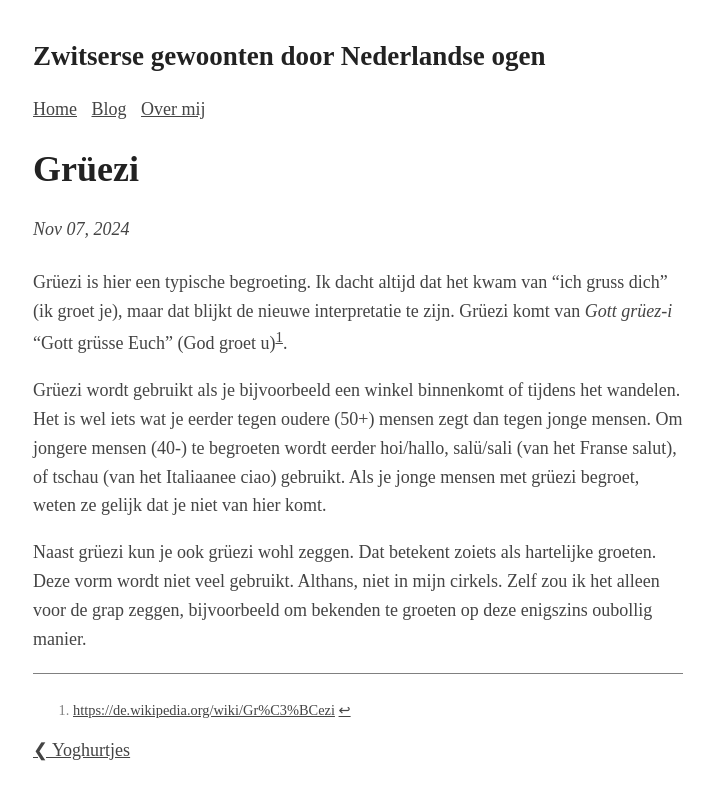
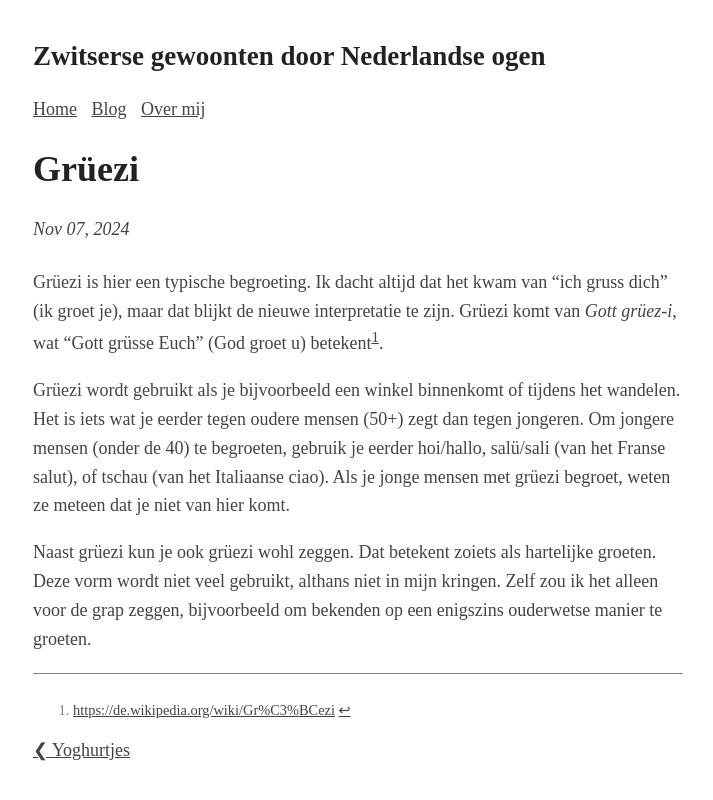
Before and after one commit to Roald87/roaldin.ch, a Jekyll site: the page built from _posts/2024-11-07-gruezi.md, in a window 1280 px wide. Shown: the top 800 px of the page, without its empty margins (282-995 px from the left). Built offline with Jekyll 4.4.1, drawn with Linux system fonts in a browser that asks for light colours; comment, search, counter and statistics services are not loaded.

Commit message:
Spellcheck by ChatGPT

```diff
--- a/_posts/2024-11-07-gruezi.md
+++ b/_posts/2024-11-07-gruezi.md
@@ -4,10 +4,10 @@ title: Grüezi
 image:
 ---
 
-Grüezi is hier een typische begroeting. Ik dacht altijd dat het kwam van "ich gruss dich" (ik groet je), maar dat blijkt de nieuwe interpretatie te zijn. Grüezi komt van _Gott grüez-i_ "Gott grüsse Euch" (God groet u)[^1].
+Grüezi is hier een typische begroeting. Ik dacht altijd dat het kwam van "ich gruss dich" (ik groet je), maar dat blijkt de nieuwe interpretatie te zijn. Grüezi komt van _Gott grüez-i_, wat "Gott grüsse Euch" (God groet u) betekent[^1].
 
-Grüezi wordt gebruikt als je bijvoorbeeld een winkel binnenkomt of tijdens het wandelen. Het is wel iets wat je eerder tegen oudere (50+) mensen zegt dan tegen jonge mensen. Om jongere mensen (40-) te begroeten wordt eerder hoi/hallo, salü/sali (van het Franse salut), of tschau (van het Italiaanee ciao) gebruikt. Als je jonge mensen met grüezi begroet, weten ze gelijk dat je niet van hier komt.
+Grüezi wordt gebruikt als je bijvoorbeeld een winkel binnenkomt of tijdens het wandelen. Het is iets wat je eerder tegen oudere mensen (50+) zegt dan tegen jongeren. Om jongere mensen (onder de 40) te begroeten, gebruik je eerder hoi/hallo, salü/sali (van het Franse salut), of tschau (van het Italiaanse ciao). Als je jonge mensen met grüezi begroet, weten ze meteen dat je niet van hier komt.
 
-Naast grüezi kun je ook grüezi wohl zeggen. Dat betekent zoiets als hartelijke groeten. Deze vorm wordt niet veel gebruikt. Althans, niet in mijn cirkels. Zelf zou ik het alleen voor de grap zeggen, bijvoorbeeld om bekenden te groeten op deze enigszins oubollig manier.
+Naast grüezi kun je ook grüezi wohl zeggen. Dat betekent zoiets als hartelijke groeten. Deze vorm wordt niet veel gebruikt, althans niet in mijn kringen. Zelf zou ik het alleen voor de grap zeggen, bijvoorbeeld om bekenden op een enigszins ouderwetse manier te groeten.
 
 [^1]: <https://de.wikipedia.org/wiki/Gr%C3%BCezi>
```
